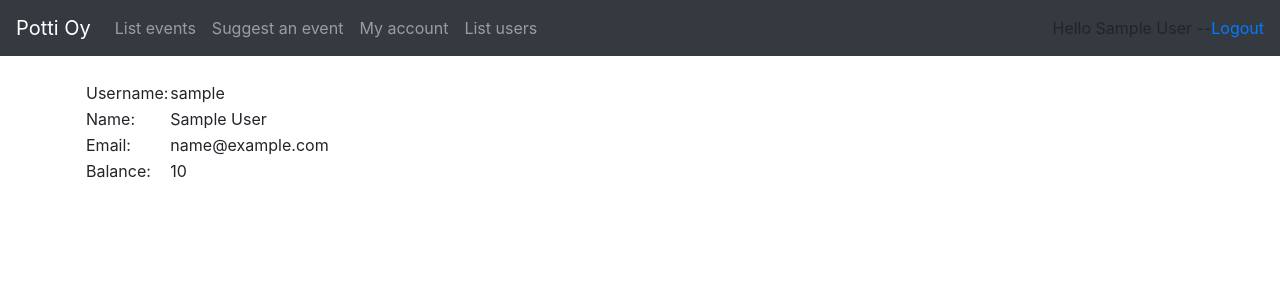
After one commit to xneme/tsoha-vedonlyonti, a Flask app: page /auth/account/ in a window 1280 px wide. The commit adds this page. Shown: the top 300 px of the page. Run offline with Flask 2, Linux system fonts and the light colour scheme; a user stored in the database is signed in; tables that the repository leaves empty hold one stand-in row (values such as "Sample post"); some libraries are stand-ins or nearby versions.

Commit message:
added my account and user listing

```diff
--- a/application/auth/models.py
+++ b/application/auth/models.py
@@ -2,6 +2,15 @@ from sqlalchemy.ext.hybrid import hybrid_property
 from application import bcrypt, db
 from application.models import Base
 from sqlalchemy.sql import text
+from sqlalchemy import Table, Column, Integer, ForeignKey
+from sqlalchemy.orm import relationship
+
+
+account_role = Table('accountRole', Base.metadata,
+        Column('account_id', Integer, ForeignKey('account.id')),
+        Column('role_id', Integer, ForeignKey('role.id'))
+)
+
 
 class User(Base):
 
@@ -11,9 +20,8 @@ class User(Base):
     username = db.Column(db.String(144), nullable=False, unique=True)
     _password = db.Column(db.String(128))
     email = db.Column(db.String(144), nullable=False)
-
-    tasks = db.relationship("Task", backref='account', lazy=True)
-
+    balance = db.Column(db.Integer, nullable=False)
+    _roles = db.relationship("Role", secondary=account_role, backref='accounts')
     @hybrid_property
     def password(self):
         return self._password
@@ -30,6 +38,7 @@ class User(Base):
         self.username = username
         self._password = bcrypt.generate_password_hash(password).decode('utf-8')
         self.email = email
+        self.balance = 0
 
     def get_id(self):
         return self.id
--- a/application/auth/views.py
+++ b/application/auth/views.py
@@ -1,9 +1,10 @@
 from flask import render_template, request, redirect, url_for
-from flask_login import login_user, logout_user
+from flask_login import login_user, logout_user, current_user
 
-from application import app, db
+from application import app, db, login_required
 from application.auth.models import User
 from application.auth.forms import LoginForm, RegisterForm
+
 
 @app.route("/auth/register", methods = ["GET", "POST"])
 def auth_register():
@@ -23,6 +24,7 @@ def auth_register():
     # TODO: viesti muuten kuin errorin kautta?
     return render_template("auth/loginform.html", form = LoginForm(), error = "Account created successfully.")
 
+
 @app.route("/auth/login", methods = ["GET", "POST"])
 def auth_login():
     if request.method == "GET":
@@ -41,7 +43,22 @@ def auth_login():
     login_user(user)
     return redirect(url_for("index"))
 
+
 @app.route("/auth/logout")
 def auth_logout():
     logout_user()
     return redirect(url_for("index"))
+
+
+@app.route("/auth/account/", methods = ["GET", "POST"])
+@login_required(role="ANY")
+def my_account():
+    if request.method == "GET":
+        return render_template("auth/account.html", user = current_user)
+
+
+@app.route("/auth/list/", methods = ["GET"])
+@login_required(role="ADMIN")
+def list_users():
+    if request.method == "GET":
+        return render_template("auth/list_users.html", users = User.query.all())
--- /dev/null
+++ b/application/templates/auth/account.html
@@ -0,0 +1,38 @@
+{% extends "layout.html" %}
+
+{% block body %}
+<table>
+    <tr>
+        <td>
+            Username:
+        </td>
+        <td>
+            {{ user.username }}
+        </td>
+    </tr>
+    <tr>
+        <td>
+            Name:
+        </td>
+        <td>
+            {{ user.name }}
+        </td>
+    </tr>
+    <tr>
+        <td>
+            Email:
+        </td>
+        <td>
+            {{ user.email }}
+        </td>
+    </tr>
+    <tr>
+        <td>
+            Balance:
+        </td>
+        <td>
+            {{ user.balance }}
+        </td>
+    </tr>
+
+{% endblock %}
--- a/application/templates/layout.html
+++ b/application/templates/layout.html
@@ -15,17 +15,19 @@
             <div class="collapse navbar-collapse" id="navbarCollapse">
                 <ul class="navbar-nav mr-auto">
                     <li class="nav-item">
-                        <a class="nav-link" href="{{ url_for('tasks_index') }} ">List tasks</a>
-                    </li>
-                    <li class="nav-item">
-                        <a class="nav-link" href="{{ url_for('tasks_form') }} ">Add a task</a>
-                    </li>
-                    <li class="nav-item">
                         <a class="nav-link" href="{{ url_for('list_events') }} ">List events</a>
                     </li>
                     <li class="nav-item">
                         <a class="nav-link" href="{{ url_for('create_event') }} ">Suggest an event</a>
                     </li>
+                    <li class="nav-item">
+                        <a class="nav-link" href="{{ url_for('my_account') }} ">My account</a>
+                    </li>
+                    {% if "ADMIN" in current_user.roles %}
+                    <li class="nav-item">
+                        <a class="nav-link" href="{{ url_for('list_users') }} ">List users</a>
+                    </li>
+                    {% endif %}
                 </ul>
                 <div class="form-inline mt-2 mt-md-0">
                     {% if current_user.is_authenticated %}
```
Also changed, not shown: application/bets/models.py (+31 -4 lines), application/templates/auth/list_users.html (added, +20 -0 lines), application/templates/index.html (+0 -15 lines).
